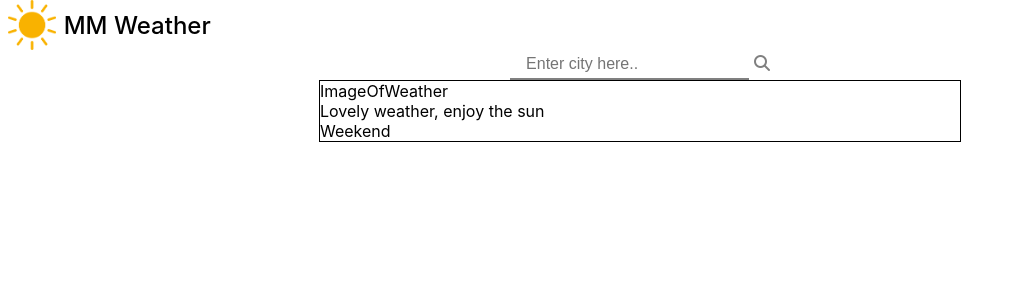
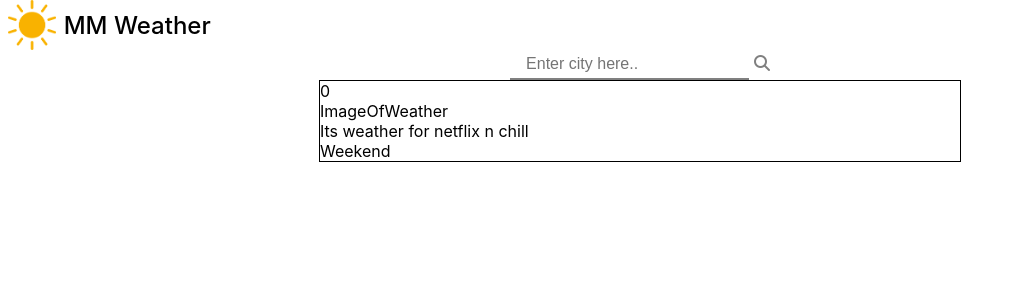
Before and after one commit to MattinNajafi/weather, a React (Create React App) app: page / in a window 1280 px wide. Shown: the top 300 px of the page, without its empty margins (0-1016 px from the left). Built offline with nearby package versions, Linux system fonts and the light colour scheme.

Commit message:
temperature

```diff
--- a/src/components/Degrees.tsx
+++ b/src/components/Degrees.tsx
@@ -1,5 +1,4 @@
 import * as React from "react";
-
 
 export interface TemperatureProps {
   temperature: number;
--- a/src/components/Flexbox.tsx
+++ b/src/components/Flexbox.tsx
@@ -6,6 +6,7 @@ import Week from "./Week";
 
 export interface Props {
   nameOfCity: string;
+  temperature: number;
 }
 
 export interface State {}
@@ -15,8 +16,8 @@ export default class Flexbox extends React.Component<Props, State> {
     return (
       <div className="flexbox">
         <City CityName={this.props.nameOfCity} />
-        <ImageAndTemperature temperature={this.props.temperature}/>
-        <Description temperature={25} />
+        <ImageAndTemperature temperature={this.props.temperature} />
+        <Description temperature={this.props.temperature} />
         <Week />
       </div>
     );
--- a/src/components/ImageAndTemperature.tsx
+++ b/src/components/ImageAndTemperature.tsx
@@ -4,7 +4,7 @@ import ImageOfWeather from "./ImageOfWeather";
 
 export interface Props {
   temperature: number;
-  image: any;
+  // image: any;
 }
 
 export interface State {}
@@ -13,7 +13,7 @@ class ImageAndTemperature extends React.Component<Props, State> {
   render() {
     return (
       <div>
-        <Degrees temperature = {this.props.temperature}/>
+        <Degrees temperature={this.props.temperature} />
         <ImageOfWeather />
       </div>
     );
--- a/src/components/Layout.tsx
+++ b/src/components/Layout.tsx
@@ -10,6 +10,7 @@ export interface LayoutProps {}
 export interface LayoutState {
   nameOfCity: string;
   dataName: string;
+  temperature: number;
 }
 
 class Layout extends React.Component<LayoutProps, LayoutState> {
@@ -17,7 +18,8 @@ class Layout extends React.Component<LayoutProps, LayoutState> {
     super(props);
     this.state = {
       nameOfCity: "",
-      dataName: ""
+      dataName: "",
+      temperature: null || 0
     };
   }
   getWeather = async (event: React.MouseEvent<HTMLElement, MouseEvent>) => {
@@ -27,6 +29,7 @@ class Layout extends React.Component<LayoutProps, LayoutState> {
     let data = await API_CALL.json();
     console.log(data);
     this.setState({ dataName: data.name + ", " + data.sys.country });
+    this.setState({ temperature: data.main.temp - 272 });
   };
 
   handleChange = (event: React.ChangeEvent<HTMLInputElement>) => {
@@ -41,7 +44,10 @@ class Layout extends React.Component<LayoutProps, LayoutState> {
           nameOfCity={this.handleChange}
           getWeather={this.getWeather}
         />
-        <Flexbox nameOfCity={this.state.dataName} />
+        <Flexbox
+          temperature={this.state.temperature}
+          nameOfCity={this.state.dataName}
+        />
       </div>
     );
   }
```
